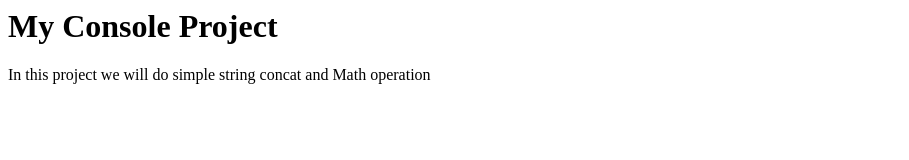
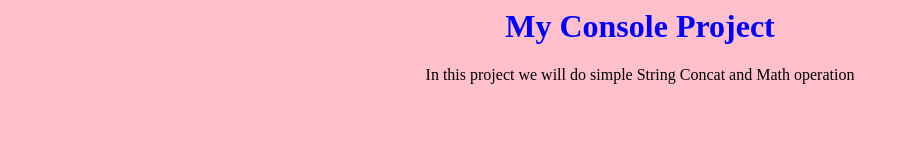
Before and after one commit to GunjanKamat/C-77, a plain HTML site: page index.html in a window 1280 px wide. Shown: the whole page, without its empty margins (0-909 px from the left). Drawn offline with Linux system fonts and the light colour scheme.

Commit message:
Update index.html

```diff
--- a/index.html
+++ b/index.html
@@ -1,11 +1,12 @@
 <html>
     <head>
         <title>My Project C-77</title>
+        <link rel="stylesheet" href="style.css">
     </head>
     <body>
         <h1>My Console Project</h1>
         <p>
-            In this project we will do simple string concat and Math operation
+            In this project we will do simple String Concat and Math operation
         </p>
         <script>
             var string1 = "My Dogs name is ";
```
